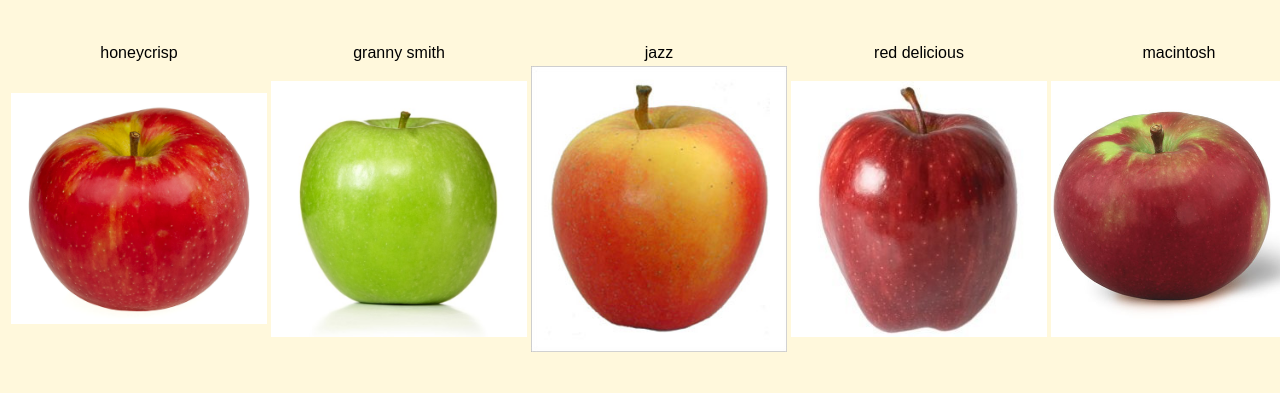
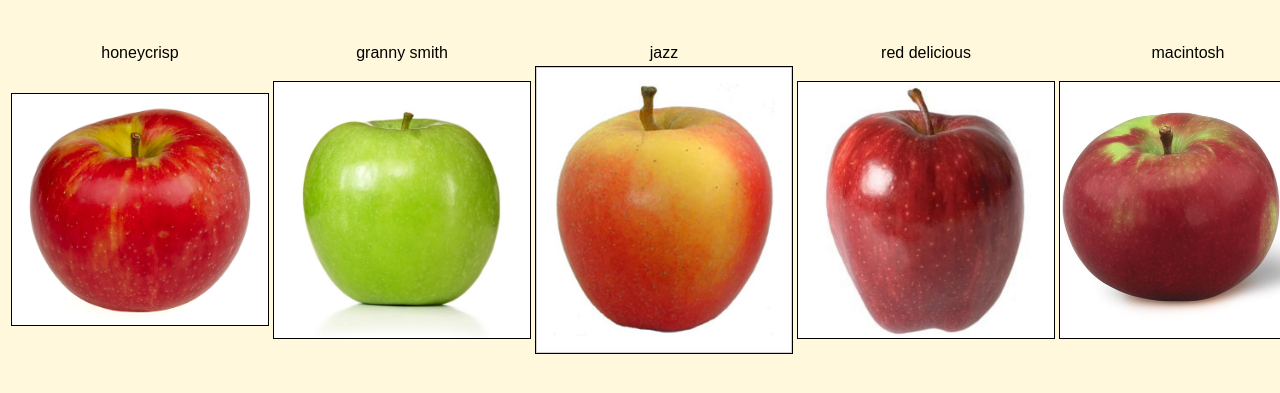
Before and after one commit to joeltg/knowyourapples, a plain HTML site: page index.html in a window 1280 px wide. Shown: the part 61-454 px from the top of the page. Drawn offline with Linux system fonts and the light colour scheme.

Commit message:
Update index.html

```diff
--- a/index.html
+++ b/index.html
@@ -9,13 +9,12 @@
             text-align: center;
             font-family: fantasy;
         }
+        img {
+            width: 256px;
+            border: 1px solid black;
+        }
     </style>
 </head>
-<style>
-    img {
-        width: 256px;
-    }
-</style>
 <body>
     <h1>know your apples</h1>
     <marquee truespeed>it's important.</marquee>
```
